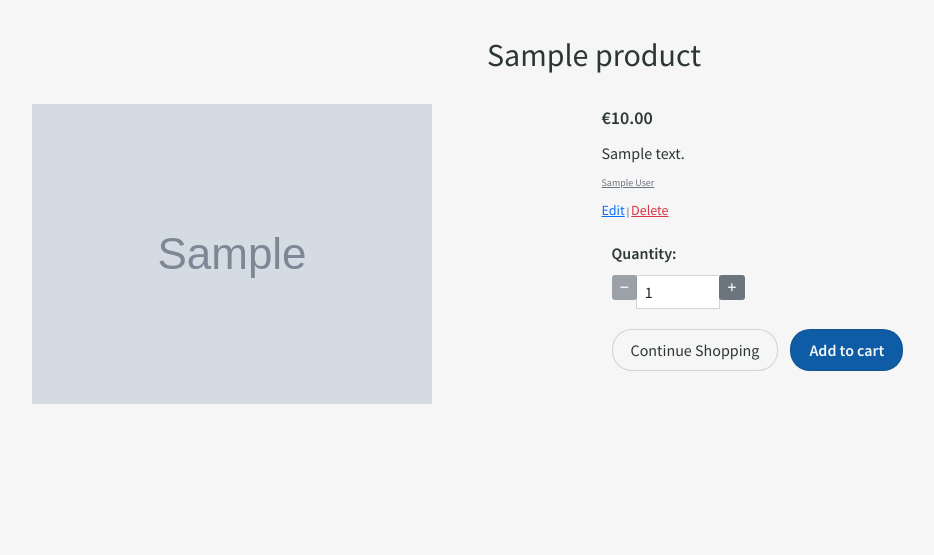
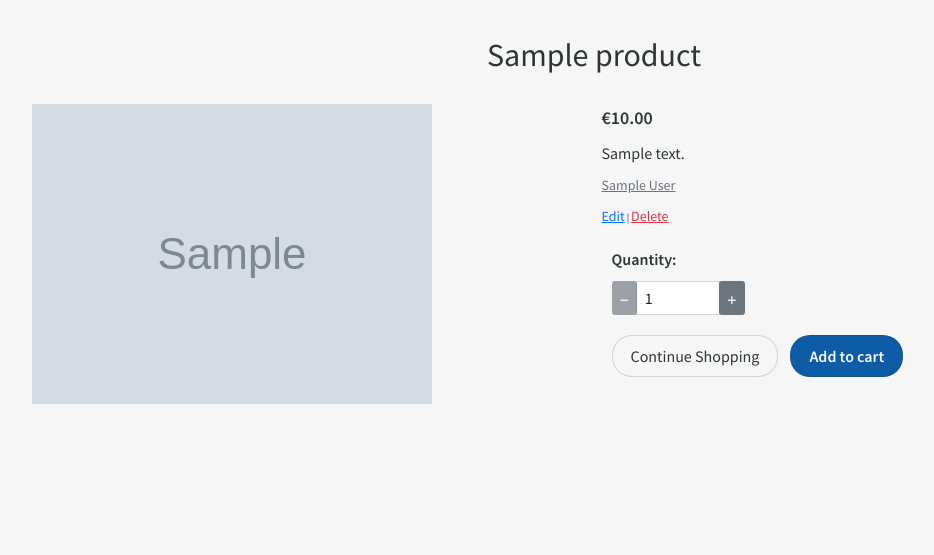
Before and after one commit to Sharon-B/Inside-Out, a Django app: page /products/1/ in a window 1280 px wide. Shown: the part 184-739 px from the top of the page, without its empty margins (46-980 px from the left). Run offline with Django 3.2, Linux system fonts and the light colour scheme; a user stored in the database is signed in; tables that the repository leaves empty hold one stand-in row (values such as "Sample post"); grey boxes marked "Sample" are stand-in pictures; parts of the project's set-up code (start-up, migrations or seed data) failed here and were passed over; some libraries are stand-ins or nearby versions; some web fonts are replaced.

Commit message:
Update styling of category link and qty +/- buttons

```diff
--- a/products/templates/products/product_detail.html
+++ b/products/templates/products/product_detail.html
@@ -43,7 +43,7 @@
                         <!-- Category -->
                         {% if product.category %}
                             <p class="small mt-0">
-                                <a class="text-muted" href="{% url 'products' %}?category={{ product.category.name }}">
+                                <a class="text-muted category-link" href="{% url 'products' %}?category={{ product.category.name }}">
                                     {{ product.category.display_name }}
                                 </a>
                             </p>
--- a/static/css/base.css
+++ b/static/css/base.css
@@ -256,6 +256,7 @@ body {
 
 /*------ Links -------*/
 
+.category-link,
 .edit-link,
 .delete-link {
     font-size: 1.4rem;
@@ -269,6 +270,11 @@ body {
 
 .quantity .input-group {
     width: 30%;
+}
+
+.increment-qty,
+.decrement-qty {
+    font-size: 1.6rem;
 }
 
 /*------ Product Cards -------*/
```
